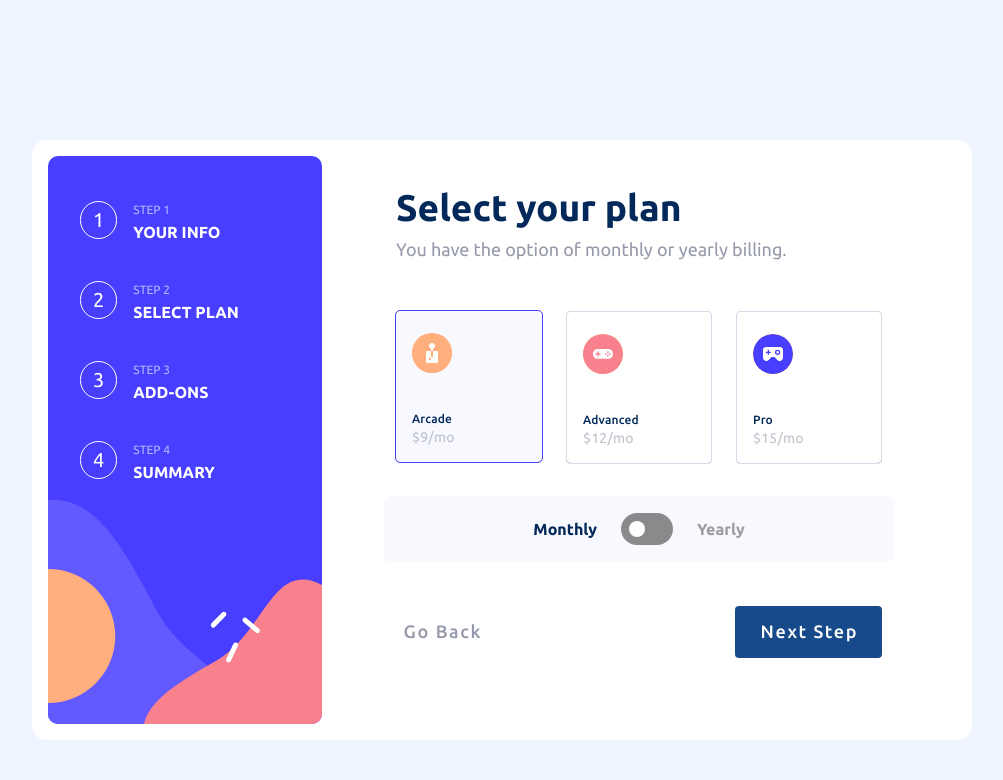
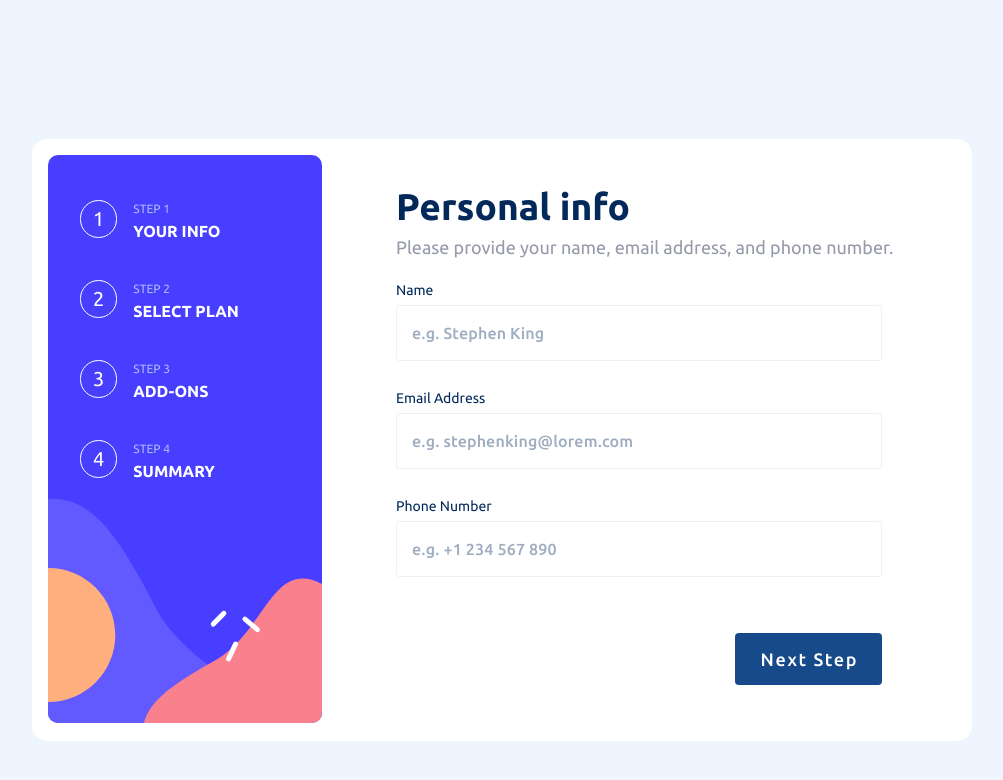
Before and after one commit to Wong0790/vuetify-multi-step-form, a Vue app: page / in a window 1280 px wide. Shown: the top 780 px of the page, without its empty margins (138-1141 px from the left). Built offline with nearby package versions, Linux system fonts and the light colour scheme.

Commit message:
Fixing StepTwo component responsive New Footer component

```diff
--- a/src/components/cards/OptionPlan.vue
+++ b/src/components/cards/OptionPlanDesktop.vue
@@ -15,8 +15,8 @@ defineProps<{
     :class="selected ? 'card-selected' : ''"
   >
     <template #prepend>
-      <v-avatar color="#FFAF7E" class="mt-3">
-        <slot><ArcadeIcon /></slot>
+      <v-avatar class="mt-3">
+        <slot />
       </v-avatar>
     </template>
     <v-card-item :class="option.type === 'year' ? 'pb-0' : ''">
--- /dev/null
+++ b/src/components/cards/OptionPlanMobile.vue
@@ -0,0 +1,37 @@
+<script lang="ts" setup>
+import { Plan } from "@/types/steps";
+
+defineProps<{
+  option: Plan;
+  selected: boolean;
+}>();
+</script>
+
+<template>
+  <v-card
+    :variant="selected ? 'flat' : 'outlined'"
+    :color="selected ? '#F8F9FF' : '#D6D9E6'"
+    hover
+    :class="selected ? 'card-selected' : ''"
+  >
+    <template v-slot:title>
+      <div
+        class="flex"
+        :class="option.type === 'year' ? 'items-start' : 'items-center'"
+      >
+        <v-avatar :class="option.type === 'year' ? 'mt-1' : 'mt-0'">
+          <slot />
+        </v-avatar>
+        <div class="ml-[14px]">
+          <v-card-title class="card-title">{{ option.title }}</v-card-title>
+          <v-card-subtitle class="card-subtitle">{{
+            option.subtitle
+          }}</v-card-subtitle>
+          <p v-if="option.type === 'year'" class="mobile-card-p">
+            2 months free
+          </p>
+        </div>
+      </div>
+    </template>
+  </v-card>
+</template>
--- /dev/null
+++ b/src/components/forms/Footer.vue
@@ -0,0 +1,24 @@
+<script lang="ts" setup>
+defineProps<{
+  first: { type: boolean; default: false };
+}>();
+</script>
+
+<template>
+  <div
+    class="w-full flex items-center"
+    :class="first ? 'justify-end' : 'justify-between'"
+  >
+    <v-btn
+      variant="text"
+      color="#9699AA"
+      size="x-large"
+      class="text-none px-0"
+      v-if="!first"
+      >Go Back</v-btn
+    >
+    <v-btn variant="flat" color="#164A8A" size="x-large" class="text-none"
+      >Next Step</v-btn
+    >
+  </div>
+</template>
--- a/src/components/forms/StepOne.vue
+++ b/src/components/forms/StepOne.vue
@@ -59,14 +59,8 @@ const form = ref<PersonalInfo>({
               class="text-denim"
             ></v-text-field>
           </v-col>
-          <v-col cols="12" class="next-step-btn-wrapper">
-            <v-btn
-              variant="flat"
-              color="#164A8A"
-              size="x-large"
-              class="text-none"
-              >Next Step</v-btn
-            >
+          <v-col cols="12" class="btns-wrapper">
+            <Footer :first="true" />
           </v-col>
         </v-row>
       </v-container>
--- a/src/components/forms/StepTwo.vue
+++ b/src/components/forms/StepTwo.vue
@@ -1,9 +1,12 @@
 <script lang="ts" setup>
 import { ref, computed } from "vue";
+import { useDisplay } from "vuetify";
 import { Plan } from "@/types/steps";
 import { month, year } from "@/data/stepsData";
-import OptionPlan from "@/components/cards/OptionPlan.vue";
+import OptionPlanDesktop from "@/components/cards/OptionPlanDesktop.vue";
+import OptionPlanMobile from "@/components/cards/OptionPlanMobile.vue";
 
+const { width } = useDisplay();
 const valid = ref<boolean>(true);
 const optionSelected = ref<string>("0");
 const optionsMonth: Plan[] = month;
@@ -20,9 +23,12 @@ const options = computed(() =>
       <v-container class="pl-0">
         <v-row>
           <v-col cols="12" lg="4" v-for="option in options" :key="option.id">
-            <OptionPlan :option="option" :selected="option.selected"
+            <component
+              :is="width < 1024 ? OptionPlanMobile : OptionPlanDesktop"
+              :option="option"
+              :selected="option.selected"
               ><component :is="option.icon"
-            /></OptionPlan>
+            /></component>
           </v-col>
         </v-row>
         <v-row>
@@ -48,22 +54,7 @@ const options = computed(() =>
             >
           </v-col>
           <v-col cols="12" class="btns-wrapper">
-            <div class="w-full flex items-center justify-between">
-              <v-btn
-                variant="text"
-                color="#9699AA"
-                size="x-large"
-                class="text-none px-0"
-                >Go Back</v-btn
-              >
-              <v-btn
-                variant="flat"
-                color="#164A8A"
-                size="x-large"
-                class="text-none"
-                >Next Step</v-btn
-              >
-            </div>
+            <Footer />
           </v-col>
         </v-row>
       </v-container>
--- a/src/layouts/default/StepsContainer.vue
+++ b/src/layouts/default/StepsContainer.vue
@@ -40,9 +40,7 @@ const stepsList = ref<Step[]>(steps);
       </div>
     </div>
     <div class="floating-next-step-btn-wrapper">
-      <v-btn variant="flat" color="#164A8A" size="x-large" class="text-none"
-        >Next Step</v-btn
-      >
+      <Footer />
     </div>
   </div>
 </template>
--- a/src/main.ts
+++ b/src/main.ts
@@ -11,6 +11,7 @@ import StepButtonMobile from "./components/steps/StepButtonMobile.vue";
 import ArcadeIcon from "./components/svg/ArcadeIcon.vue";
 import AdvanceIcon from "./components/svg/AdvanceIcon.vue";
 import ProIcon from "./components/svg/ProIcon.vue";
+import Footer from "./components/forms/Footer.vue";
 
 // Composables
 import { createApp } from "vue";
@@ -26,6 +27,7 @@ const app = createApp(App);
 app
   .component("StepButtonDesktop", StepButtonDesktop)
   .component("StepButtonMobile", StepButtonMobile)
+  .component("Footer", Footer)
   .component("ArcadeIcon", ArcadeIcon)
   .component("AdvanceIcon", AdvanceIcon)
   .component("ProIcon", ProIcon);
--- a/src/styles/styles.css
+++ b/src/styles/styles.css
@@ -31,7 +31,7 @@
 }
 
 .setps-wrapper-cell {
-  @apply absolute top-72 left-1/2 transform -translate-x-1/2 -translate-y-1/2;
+  @apply absolute top-7 left-1/2 transform -translate-x-1/2;
 }
 
 .desktop-steps-numbers-wrapper {
@@ -91,7 +91,7 @@
 }
 
 .card-title {
-  @apply text-denim text-xs font-medium mt-4;
+  @apply text-denim text-xs font-medium lg:mt-4;
 }
 
 .card-subtitle {
@@ -109,3 +109,7 @@
 .switch-wrapper {
   @apply mx-6;
 }
+
+.mobile-card-p {
+  @apply text-denim text-sm mt-0;
+}
--- a/src/views/Home.vue
+++ b/src/views/Home.vue
@@ -4,6 +4,6 @@ import StepTwo from "@/components/forms/StepTwo.vue";
 </script>
 
 <template>
-  <!-- <StepOne /> -->
-  <StepTwo />
+  <StepOne />
+  <!-- <StepTwo /> -->
 </template>
```
